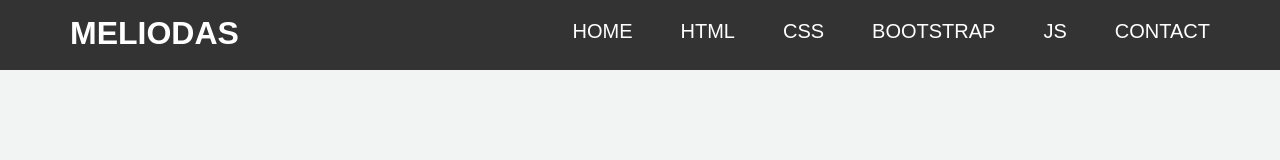
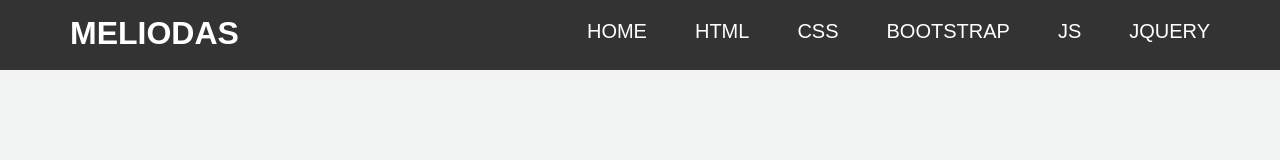
Before and after one commit to baadnk7777777/Website_For_HomeWork, a plain HTML site: page css.html in a window 1280 px wide. Shown: the top 160 px of the page. Drawn offline with Linux system fonts and the light colour scheme.

Commit message:
Update link JQ

```diff
--- a/css.html
+++ b/css.html
@@ -37,7 +37,7 @@
                     </div>
 
                     <div class="navbar-item">
-                        <li><a href="#">contact</a></li>
+                        <li><a href="jq.html">jQuery</a></li>
                     </div>
 
                 </ul>
```
Also changed, not shown: bootstrap.html (+1 -1 lines), html.html (+1 -1 lines), index.html (+1 -1 lines), jq.html (+1 -1 lines), js-html.html (+1 -1 lines).
